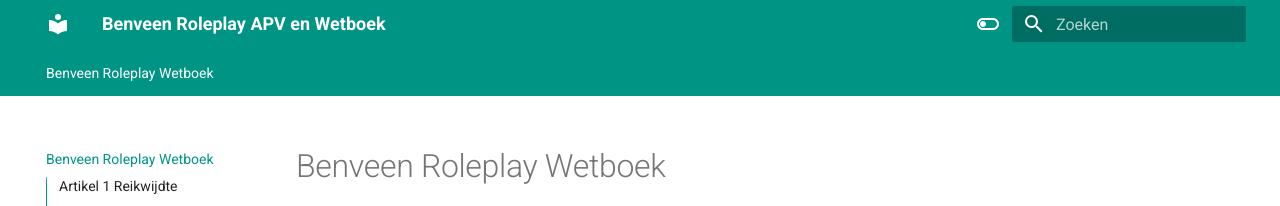
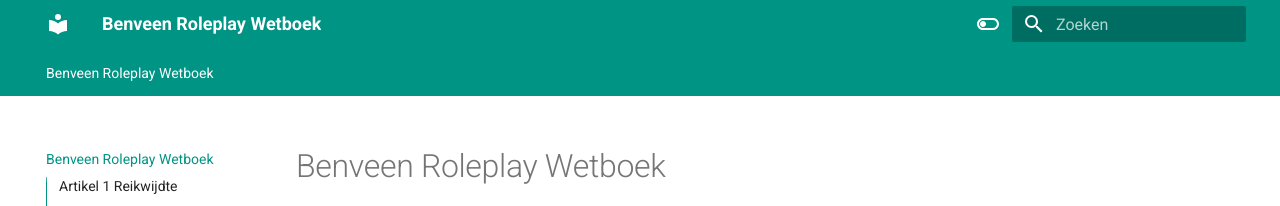
Before and after one commit to Benveen/beneveen-wetboek, an MkDocs documentation site: the page built from docs/index.md, in a window 1280 px wide. Shown: the top 206 px of the page. Built offline with MkDocs 1.6.1 and Material for MkDocs 9.7.7, drawn with Linux system fonts in a browser that asks for light colours.

Commit message:
Update mkdocs.yml

```diff
--- a/mkdocs.yml
+++ b/mkdocs.yml
@@ -1,4 +1,4 @@
-site_name: Benveen Roleplay APV en Wetboek
+site_name: Benveen Roleplay Wetboek
 theme:
   name: material
   features:
```
